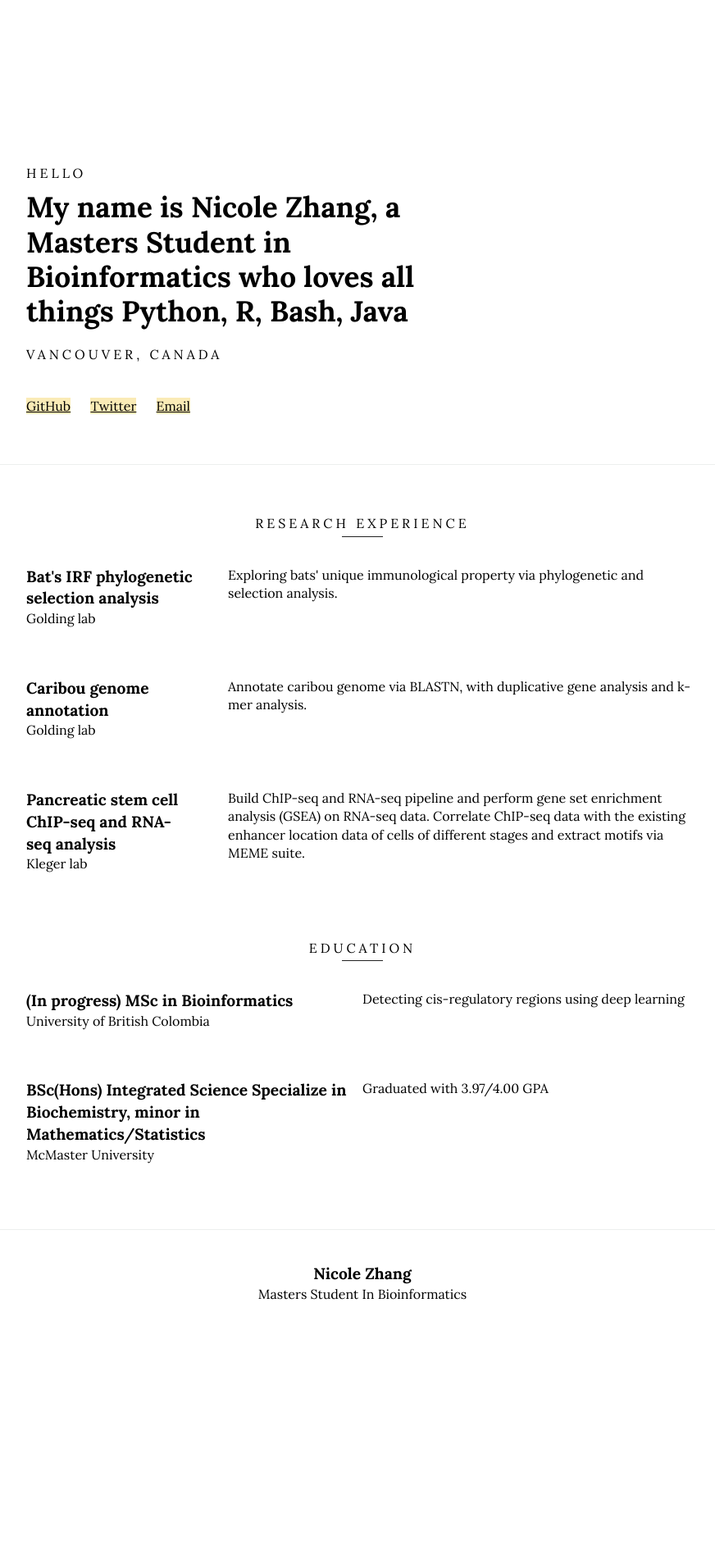
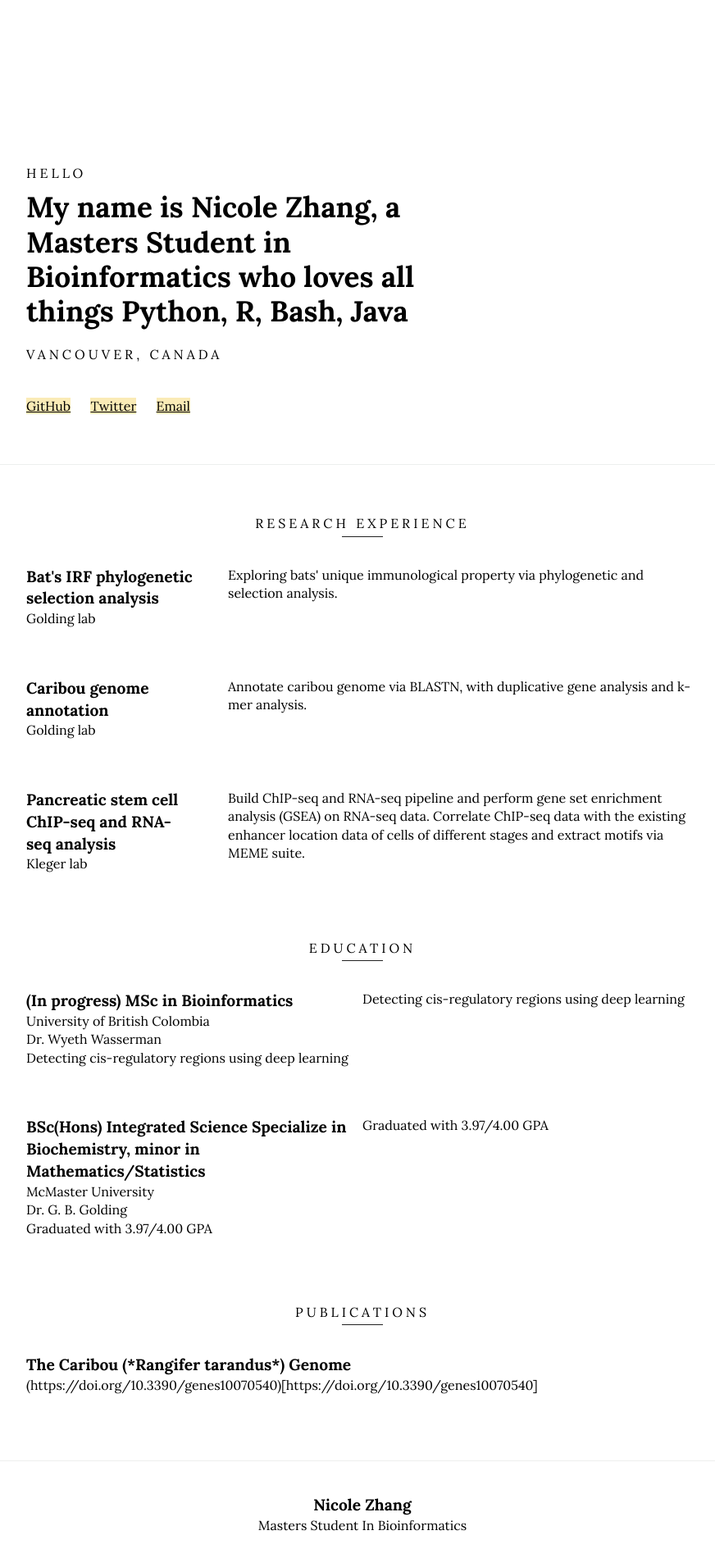
Before and after one commit to nZhangx/nZhangx.github.io, a Jekyll site: the page built from index.html, in a window 1280 px wide. Shown: the whole page at 82% size, without its empty margins (198-1070 px from the left). Built offline with Jekyll 4.4.1, drawn with Linux system fonts in a browser that asks for light colours; before the commit the page ends 1630 px from its top, so only the background shows below that.

Commit message:
adding publication

```diff
--- a/_data/publication.yml
+++ b/_data/publication.yml
@@ -1,4 +1,4 @@
-- title:
-  DOI:
-  Abstract:
+- title: The Caribou (*Rangifer tarandus*) Genome
+  DOI: (https://doi.org/10.3390/genes10070540)[https://doi.org/10.3390/genes10070540]
+  citation:
   #contribution?
--- a/_includes/resume.html
+++ b/_includes/resume.html
@@ -18,10 +18,25 @@
         <dt>
             <p class="title">{{ qualification.qualification }}</p>
             <p class="company">{{ qualification.school }}</p>
-            <p class="period">{{ qualification.period }}</p>
+            <p class="period">{{ qualification.supervisor }}</p>
+            <p class="period">{{ qualification.description }}</p>
         </dt><!--
         --><dd>
             <p>{{ qualification.description }}</p>
         </dd>
     {% endfor %}
 </dl>
+
+<h3 class="section-title">Publications</h3>
+<dl class="publication">
+    {% for pub in site.data.publication %}
+        <dt>
+            <p class="title">{{ pub.title }}</p>
+            <p class="company">{{ pub.DOI }}</p>
+            <p class="period">{{ pub.citation }}</p>
+        </dt><!--
+        --><dd>
+            <p>{{ qualification.description }}</p>
+        </dd>
+    {% endfor %}
+</dl>
```
Also changed, not shown: _data/jobs.yml (line endings or trailing spaces).
